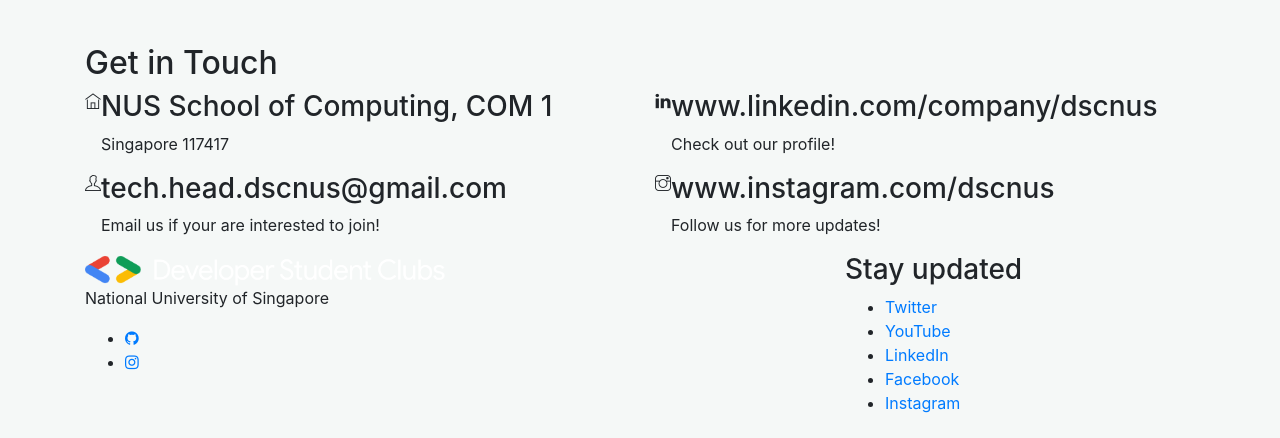
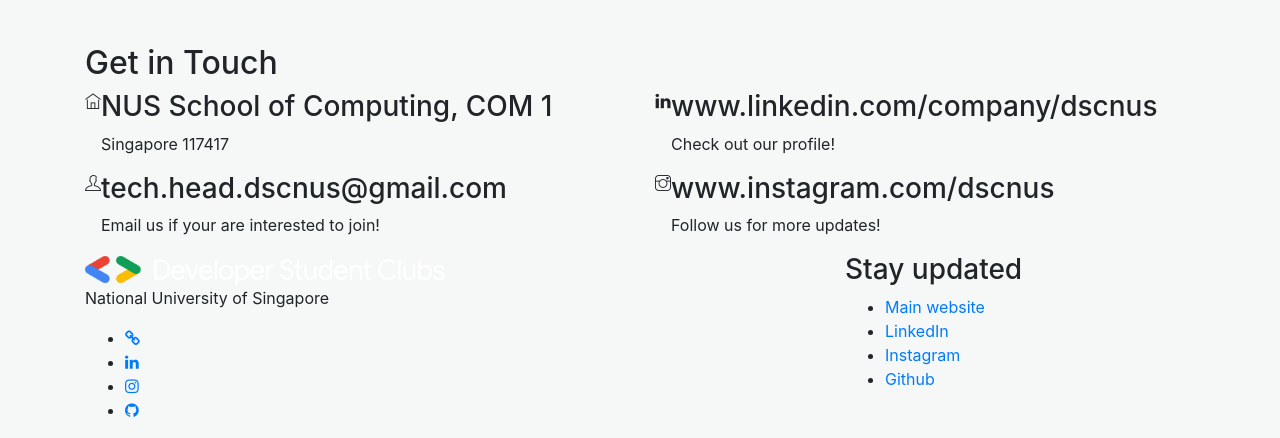
Before and after one commit to DigiPie/dscnustech.github.io, a Jekyll site: the page built from contact.html, in a window 1280 px wide, cut to the strip 615-1053 px from the top of the page. Built offline with Jekyll 4.4.1, drawn with Linux system fonts in a browser that asks for light colours.

Commit message:
Update footer links to appropriate platforms

```diff
--- a/_includes/mainFooter.html
+++ b/_includes/mainFooter.html
@@ -20,13 +20,23 @@
             <div class="socail_links">
               <ul>
                 <li>
-                  <a href="https://github.com/dscnustech">
-                    <i class="fa fa-github"></i>
+                  <a href="https://dsc.comp.nus.edu.sg">
+                    <i class="fa fa-link"></i>
+                  </a>
+                </li>
+                <li>
+                  <a href="https://www.linkedin.com/company/dscnus/">
+                    <i class="fa fa-linkedin"></i>
                   </a>
                 </li>
                 <li>
                   <a href="https://www.instagram.com/dscnus/">
                     <i class="fa fa-instagram"></i>
+                  </a>
+                </li>
+                <li>
+                  <a href="https://github.com/dscnustech">
+                    <i class="fa fa-github"></i>
                   </a>
                 </li>
               </ul>
@@ -39,27 +49,11 @@
               Stay updated
             </h3>
             <ul>
-              <li><a href="https://twitter.com/googledevs">Twitter</a></li>
-              <li>
-                <a href="https://www.youtube.com/user/GoogleDevelopers"
-                  >YouTube</a
-                >
-              </li>
-              <li>
-                <a
-                  href="https://www.linkedin.com/company/googledevelopers/about/"
-                  >LinkedIn</a
-                >
-              </li>
-              <li>
-                <a
-                  href="https://www.facebook.com/Google-Developers-967415219957038/"
-                  >Facebook</a
-                >
-              </li>
-              <li>
-                <a href="https://www.instagram.com/googledevs/">Instagram</a>
-              </li>
+
+              <li><a href="https://dsc.comp.nus.edu.sg">Main website</a></li>
+              <li><a href="https://www.linkedin.com/company/dscnus/">LinkedIn</a></li>
+              <li><a href="https://www.instagram.com/dscnus/">Instagram</a></li>
+              <li><a href="https://github.com/dscnustech">Github</a></li>
             </ul>
           </div>
         </div>
```
